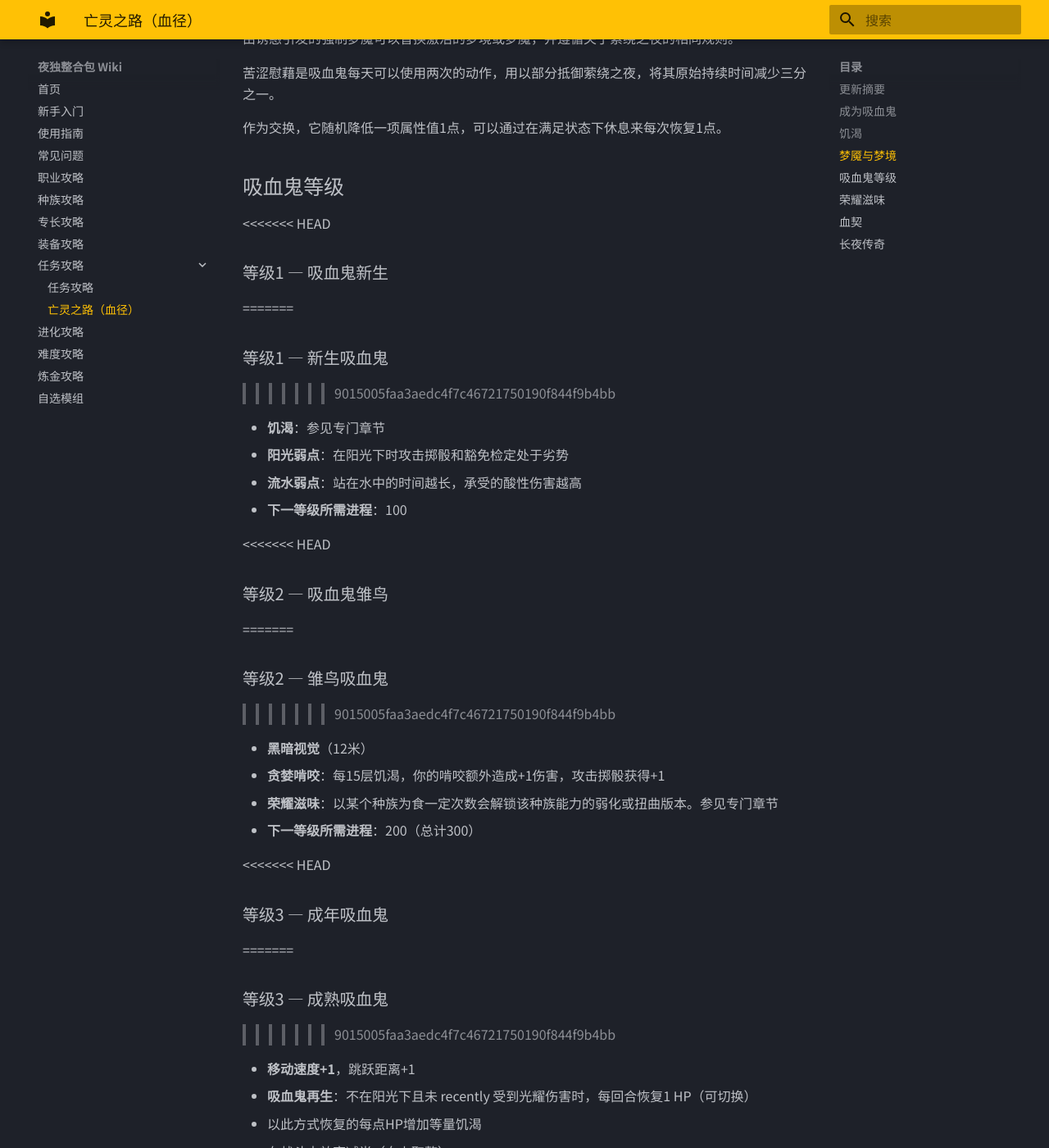
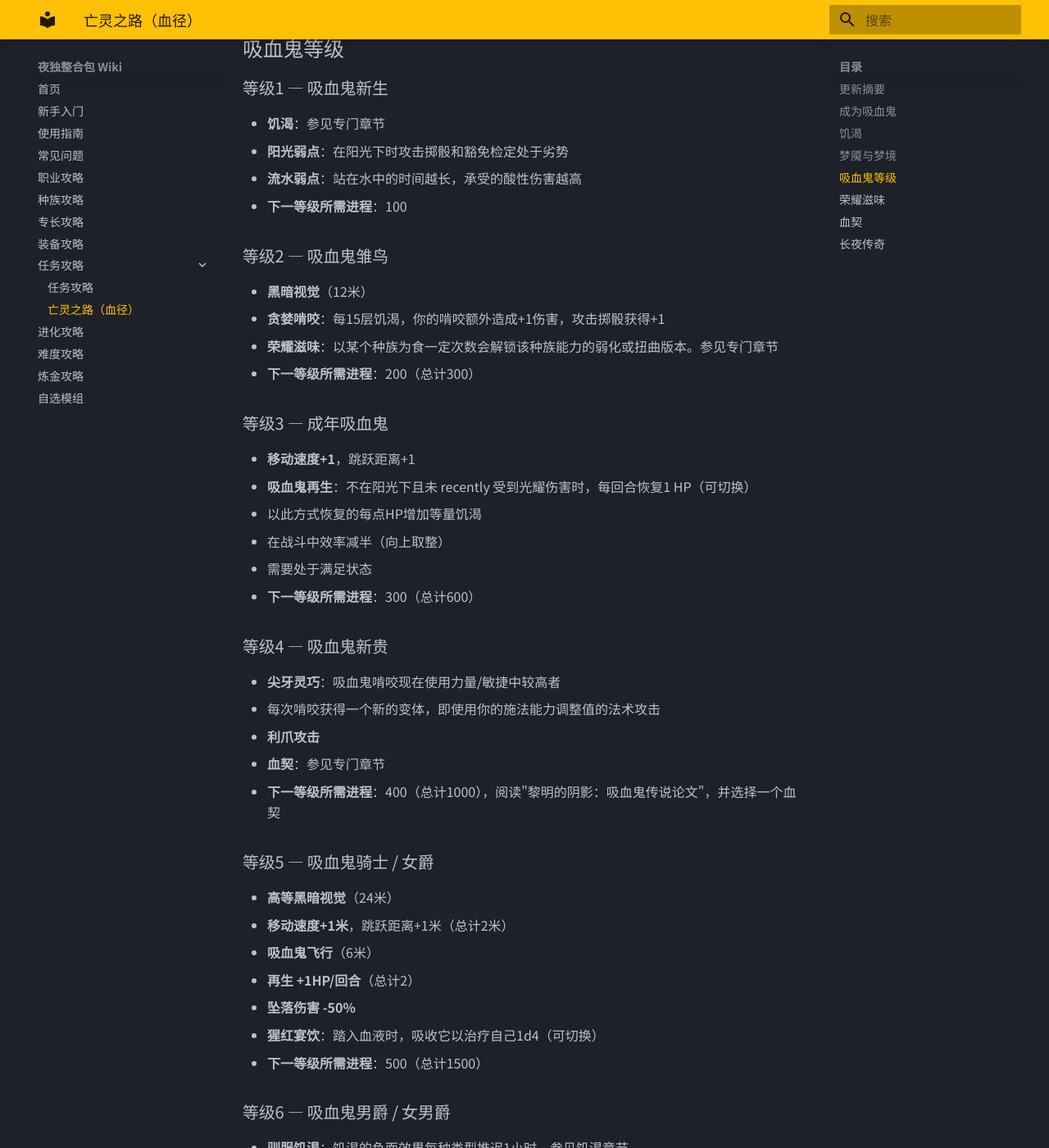
Before and after one commit to oiclyd/bg3-mod-wiki, an MkDocs documentation site: the page built from docs/ch9-bloodtrail.md, in a window 1280 px wide and 1400 px high, scrolled down 3037 px. Shown: the whole window at 82% size. Built offline with MkDocs 1.6.1 and Material for MkDocs 9.7.7, drawn with Linux system fonts in a browser that asks for light colours; some of the changed text lies outside the part shown.

```diff
--- a/docs/ch9-bloodtrail.md
+++ b/docs/ch9-bloodtrail.md
@@ -59,11 +59,7 @@
 
 ### 饥渴惩罚
 
-<<<<<<< HEAD
 !!! warning
-=======
-!!! warning "注意"
->>>>>>> 9015005faa3aedc4f7c46721750190f844f9b4bb
     饥渴值过高会带来严重的负面影响，请及时进食。
 
 | 饥渴值 | 效果 |
@@ -110,33 +106,21 @@
 
 ## 吸血鬼等级
 
-<<<<<<< HEAD
 ### 等级1 — 吸血鬼新生
-=======
-### 等级1 — 新生吸血鬼
->>>>>>> 9015005faa3aedc4f7c46721750190f844f9b4bb
 
 - **饥渴**：参见专门章节
 - **阳光弱点**：在阳光下时攻击掷骰和豁免检定处于劣势
 - **流水弱点**：站在水中的时间越长，承受的酸性伤害越高
 - **下一等级所需进程**：100
 
-<<<<<<< HEAD
 ### 等级2 — 吸血鬼雏鸟
-=======
-### 等级2 — 雏鸟吸血鬼
->>>>>>> 9015005faa3aedc4f7c46721750190f844f9b4bb
 
 - **黑暗视觉**（12米）
 - **贪婪啃咬**：每15层饥渴，你的啃咬额外造成+1伤害，攻击掷骰获得+1
 - **荣耀滋味**：以某个种族为食一定次数会解锁该种族能力的弱化或扭曲版本。参见专门章节
 - **下一等级所需进程**：200（总计300）
 
-<<<<<<< HEAD
 ### 等级3 — 成年吸血鬼
-=======
-### 等级3 — 成熟吸血鬼
->>>>>>> 9015005faa3aedc4f7c46721750190f844f9b4bb
 
 - **移动速度+1**，跳跃距离+1
 - **吸血鬼再生**：不在阳光下且未 recently 受到光耀伤害时，每回合恢复1 HP（可切换）
@@ -145,11 +129,7 @@
   - 需要处于满足状态
 - **下一等级所需进程**：300（总计600）
 
-<<<<<<< HEAD
 ### 等级4 — 吸血鬼新贵
-=======
-### 等级4 —  aspirant 吸血鬼
->>>>>>> 9015005faa3aedc4f7c46721750190f844f9b4bb
 
 - **尖牙灵巧**：吸血鬼啃咬现在使用力量/敏捷中较高者
 - 每次啃咬获得一个新的变体，即使用你的施法能力调整值的法术攻击
@@ -157,11 +137,7 @@
 - **血契**：参见专门章节
 - **下一等级所需进程**：400（总计1000），阅读"黎明的阴影：吸血鬼传说论文"，并选择一个血契
 
-<<<<<<< HEAD
 ### 等级5 — 吸血鬼骑士 / 女爵
-=======
-### 等级5 — 吸血鬼骑士/女骑士
->>>>>>> 9015005faa3aedc4f7c46721750190f844f9b4bb
 
 - **高等黑暗视觉**（24米）
 - **移动速度+1米**，跳跃距离+1米（总计2米）
@@ -171,11 +147,7 @@
 - **猩红宴饮**：踏入血液时，吸收它以治疗自己1d4（可切换）
 - **下一等级所需进程**：500（总计1500）
 
-<<<<<<< HEAD
 ### 等级6 — 吸血鬼男爵 / 女男爵
-=======
-### 等级6 — 吸血鬼男爵/女男爵
->>>>>>> 9015005faa3aedc4f7c46721750190f844f9b4bb
 
 - **驯服饥渴**：饥渴的负面效果每种类型推迟1小时，参见饥渴章节
 - 低饥渴时失控几率降低（DC 16 -> 14）
@@ -185,11 +157,7 @@
   - 处决阈值为等级 + 等级（所以最高32）
 - **下一等级所需进程**：600（总计2100）
 
-<<<<<<< HEAD
 ### 等级7 — 吸血鬼伯爵 / 女伯爵
-=======
-### 等级7 — 吸血鬼伯爵/女伯爵
->>>>>>> 9015005faa3aedc4f7c46721750190f844f9b4bb
 
 - **再生 +1HP/回合**（总计3）
 - 可以随意变形为狼
@@ -200,11 +168,7 @@
   - 持续直到长休或被替换
 - **下一等级所需进程**：700（总计2800）
 
-<<<<<<< HEAD
 ### 等级8 — 吸血鬼公爵 / 女公爵
-=======
-### 等级8 — 吸血鬼公爵/女公爵
->>>>>>> 9015005faa3aedc4f7c46721750190f844f9b4bb
 
 - **暮光之眼**（等同于魔鬼视觉）
 - **移动速度+1米**，跳跃距离+1米（总计3米）
@@ -212,11 +176,7 @@
 - 可以随意变形为迷雾
 - **下一等级所需进程**：800（总计3600）
 
-<<<<<<< HEAD
 ### 等级9 — 吸血鬼领主 / 女领主
-=======
-### 等级9 — 吸血鬼领主/女士
->>>>>>> 9015005faa3aedc4f7c46721750190f844f9b4bb
 
 - **再生 +2HP/回合**（总计5）
 - **漫长守夜**：饥渴的负面效果每种类型再推迟2小时（参见饥渴章节）
@@ -225,11 +185,7 @@
 - **魅惑、恐惧和恶心（臭云术）免疫**
 - **下一等级所需进程**：900（总计4500）
 
-<<<<<<< HEAD
 ### 等级10 — 吸血鬼君王 / 女王
-=======
-### 等级10 — 吸血鬼君主/女王
->>>>>>> 9015005faa3aedc4f7c46721750190f844f9b4bb
 
 - **坠落伤害 -100%**
 - **长夜传奇**：选择一个称号，参见专门章节
@@ -246,22 +202,14 @@
 - **飞升啃咬**：造成6d6亡灵伤害的啃咬攻击
 - 飞升时赋予7000进程
 
-<<<<<<< HEAD
 ### 等级11 — 吸血鬼古裔
-=======
-### 等级11 — 吸血鬼长老
->>>>>>> 9015005faa3aedc4f7c46721750190f844f9b4bb
 
 - **移动速度+3米**，跳跃距离+3米（总计6米）
 - **吸血鬼飞行+9米**（总计18米）
 - **再生 +5HP/回合**（总计10）
 - **下一等级所需进程**：10000（总计15500）
 
-<<<<<<< HEAD
 ### 等级12 — 飞升者
-=======
-### 等级12 — 至高者
->>>>>>> 9015005faa3aedc4f7c46721750190f844f9b4bb
 
 - **所有属性值+1**
 - **长夜传奇**：选择第二个称号，参见专门章节
@@ -318,13 +266,8 @@
 
 它们在等级4解锁，通过阅读书籍"黎明的阴影：吸血鬼传说论文"，提示你长休，然后提供介绍和这些血契的选择。
 
-<<<<<<< HEAD
 !!! danger
     该选择是最终的，一旦选定无法更改。
-=======
-!!! danger "警告"
-    该选择是决定性的，一旦选定无法更改。
->>>>>>> 9015005faa3aedc4f7c46721750190f844f9b4bb
 
 所有血契共享类似的进程路径，每个都有自己的资源，数量等于等级。
 
@@ -600,12 +543,7 @@
 
 每个称号带来不同深度的收益，可能开启新的游戏风格并满足各种幻想。
 
-<<<<<<< HEAD
 称号受血契和性别限制，每个血契3个加任何吸血鬼都可以选择的3个，在这些三人组中，一个是男性，一个是女性，一个是中性。
-=======
-!!! tip "提示"
-    称号受契约和性别限制，每个契约有3个，加上任何吸血鬼都可以选择的3个；在这些三人组中，一个是男性，一个女性，一个中性。
->>>>>>> 9015005faa3aedc4f7c46721750190f844f9b4bb
 
 你可以在等级12选择第二个。
 
```
